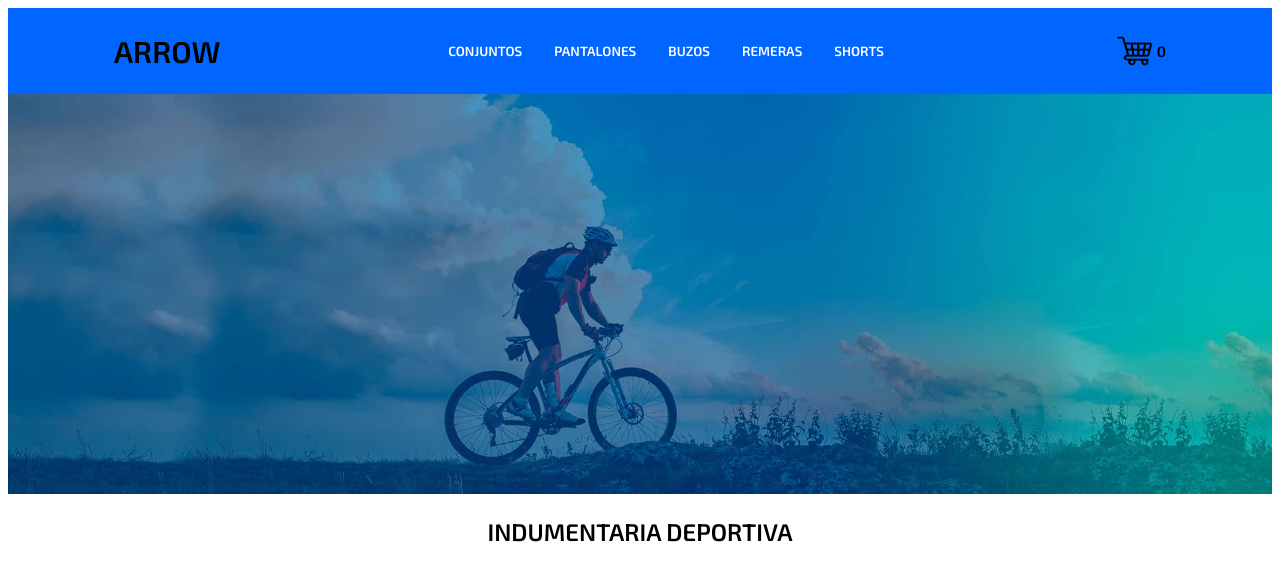
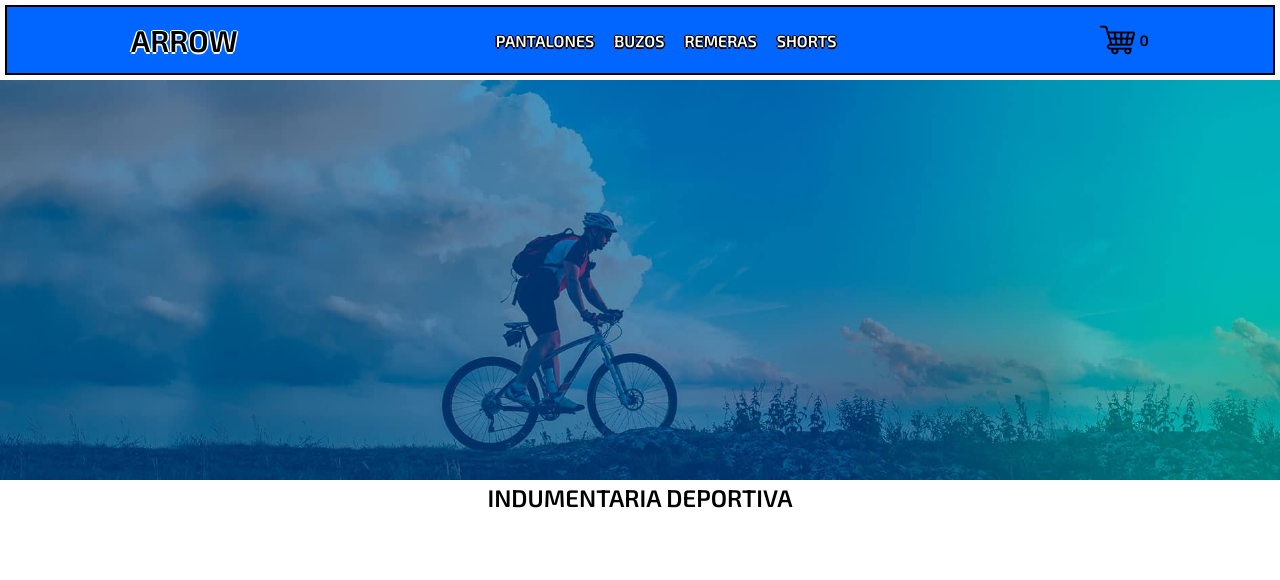
Before and after one commit to Julrodriguez7/proyectoFinal_ReactJs, a React (Create React App) app: page / in a window 1280 px wide. Shown: the top 580 px of the page. Built offline with nearby package versions, Linux system fonts and the light colour scheme.

Commit message:
arreglos en navbar

```diff
--- a/src/App.css
+++ b/src/App.css
@@ -1,4 +1,7 @@
 @import url('https://fonts.googleapis.com/css2?family=Exo+2:wght@600&display=swap');
 *{
+    padding: 0;
+    margin: 0;
+    box-sizing: border-box;
     font-family: 'Exo 2', sans-serif;
 }
--- a/src/components/NavBar/NavBar.css
+++ b/src/components/NavBar/NavBar.css
@@ -2,11 +2,20 @@
     display: flex;
     justify-content: space-around;
     align-items: center;
+    margin: 5px;
+    height: 70px;
     background-color: rgb(0, 102, 255);
+    border: solid;
+    border-color: black;
+    border-width: 2px;
 
 }
 .title-nav{
     font-size: 30px;
+    text-shadow: 1.5px  0px 0px white,
+                 0px  1.5px 0px white,
+                 -1.5px  0px 0px white,
+                 0px -1.5px 0px white;
 }
 .btn-nav{
     margin: 10px;
@@ -14,10 +23,19 @@
     background: none;
     border-style: none;
     cursor: pointer;
+    font-size: medium;
     font-weight: bold;
+    text-shadow: 1.5px  0px 0px black,
+    0px  1.5px 0px black,
+   -1.5px  0px 0px black,
+    0px -1.5px 0px black;
 }
 
 .btn-nav:hover {
     color: black;
     transition: linear .5s;
+    text-shadow: 1.5px  0px 0px white,
+    0px  1.5px 0px white,
+   -1.5px  0px 0px white,
+    0px -1.5px 0px white;
 }
--- a/src/components/NavBar/NavBar.jsx
+++ b/src/components/NavBar/NavBar.jsx
@@ -9,7 +9,6 @@ export const NavBar = () => {
             <h1 className='title-nav'>ARROW</h1>
         </div>
         <div>
-            <button className='btn-nav'>CONJUNTOS</button>
             <button className='btn-nav'>PANTALONES</button>
             <button className='btn-nav'>BUZOS</button>
             <button className='btn-nav'>REMERAS</button>
```
